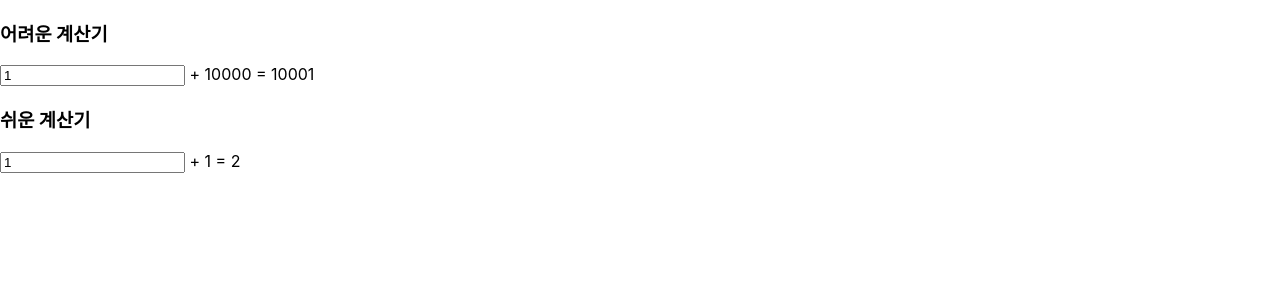
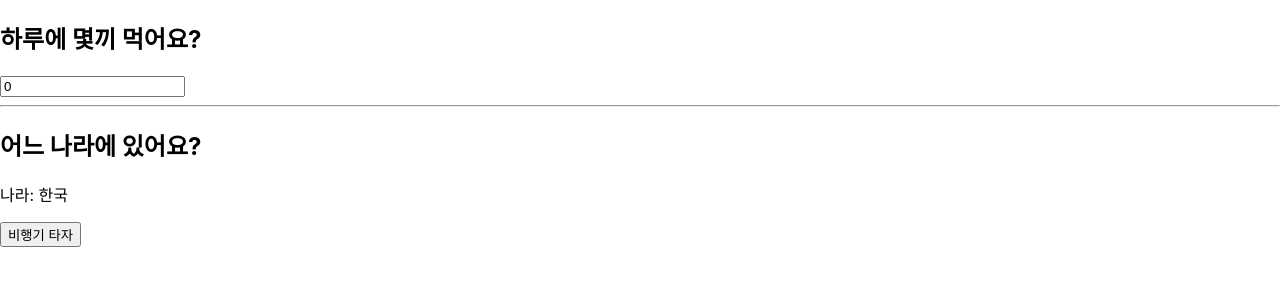
Before and after one commit to ParkSeoJune/study_react, a React (Create React App) app: page / in a window 1280 px wide. Shown: the top 300 px of the page. Built offline with nearby package versions, Linux system fonts and the light colour scheme.

Commit message:
useMemo 예제 2

```diff
--- a/src/App.js
+++ b/src/App.js
@@ -1,45 +1,32 @@
 import "./App.css";
-import React, { useMemo, useState } from "react";
-
-const hardCalculate = (number) => {
-  console.log("어려운 계산");
-  for (let i = 0; i < 9999999; i++) {}
-  return number + 10000;
-};
-
-const easyCalculate = (number) => {
-  console.log("어려운 계산");
-  return number + 1;
-};
+import React, { useEffect, useMemo, useState } from "react";
 
 function App() {
-  const [hardNumber, setHardNumber] = useState(1);
-  const [easyNumber, setEasyNumber] = useState(1);
+  const [number, setNumber] = useState(0);
+  const [isKorea, setIsKorea] = useState(true);
 
-  //const hardSum = hardCalculate(hardNumber);
-  const hardSum = useMemo(() => {
-    return hardCalculate(hardNumber);
-  }, [hardNumber]);
+  const location = useMemo(() => {
+    return {
+      country: isKorea ? "한국" : "외국",
+    };
+  }, [isKorea]);
 
-  const easySum = easyCalculate(easyNumber);
+  useEffect(() => {
+    console.log("useEffect 호출");
+  }, [location]);
 
   return (
     <div>
-      <h3>어려운 계산기</h3>
+      <h2>하루에 몇끼 먹어요?</h2>
       <input
         type="number"
-        value={hardNumber}
-        onChange={(e) => setHardNumber(parseInt(e.target.value))}
+        value={number}
+        onChange={(e) => setNumber(e.target.value)}
       />
-      <span> + 10000 = {hardSum}</span>
-
-      <h3>쉬운 계산기</h3>
-      <input
-        type="number"
-        value={easyNumber}
-        onChange={(e) => setEasyNumber(parseInt(e.target.value))}
-      />
-      <span> + 1 = {easySum}</span>
+      <hr />
+      <h2>어느 나라에 있어요?</h2>
+      <p>나라: {location.country}</p>
+      <button onClick={() => setIsKorea(!isKorea)}>비행기 타자</button>
     </div>
   );
 }
```
